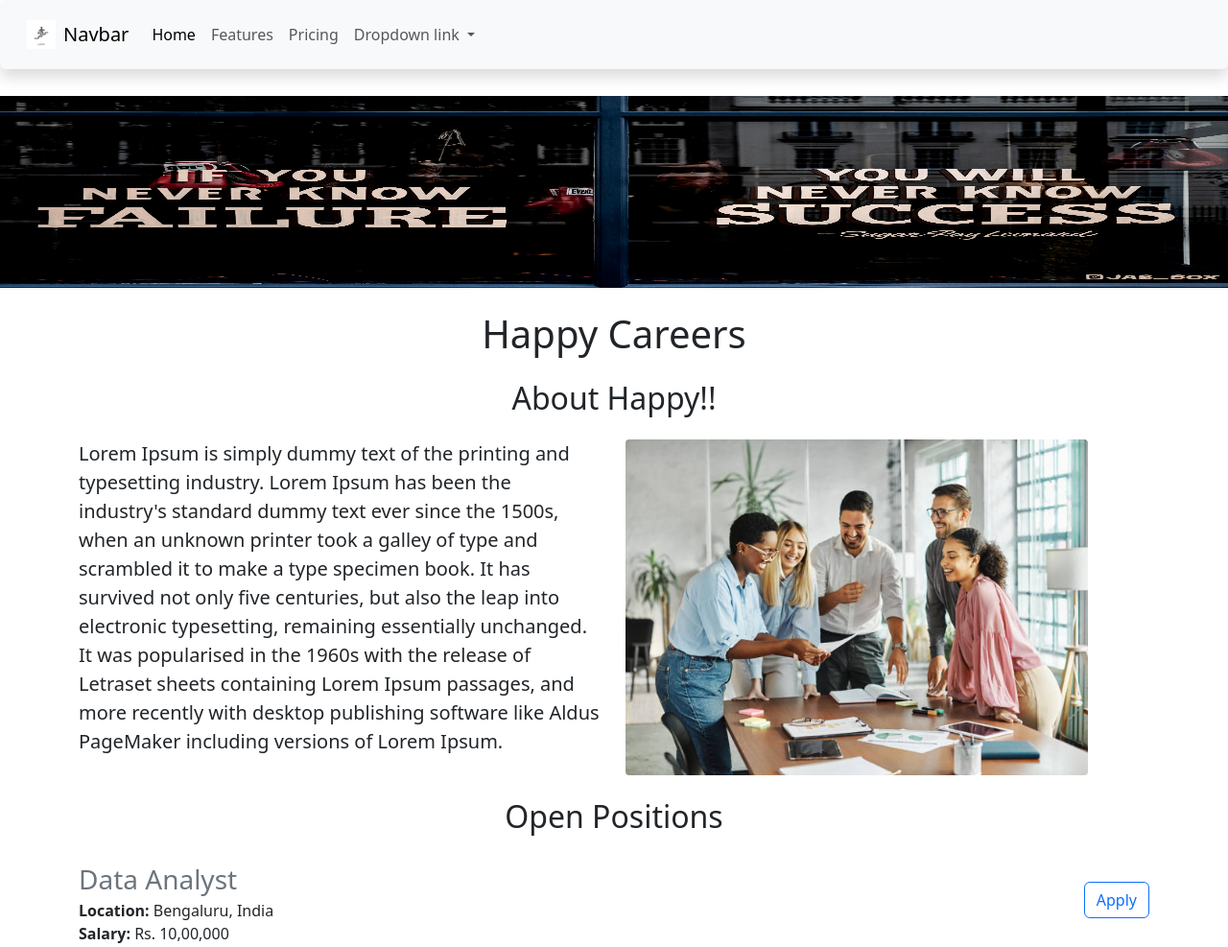
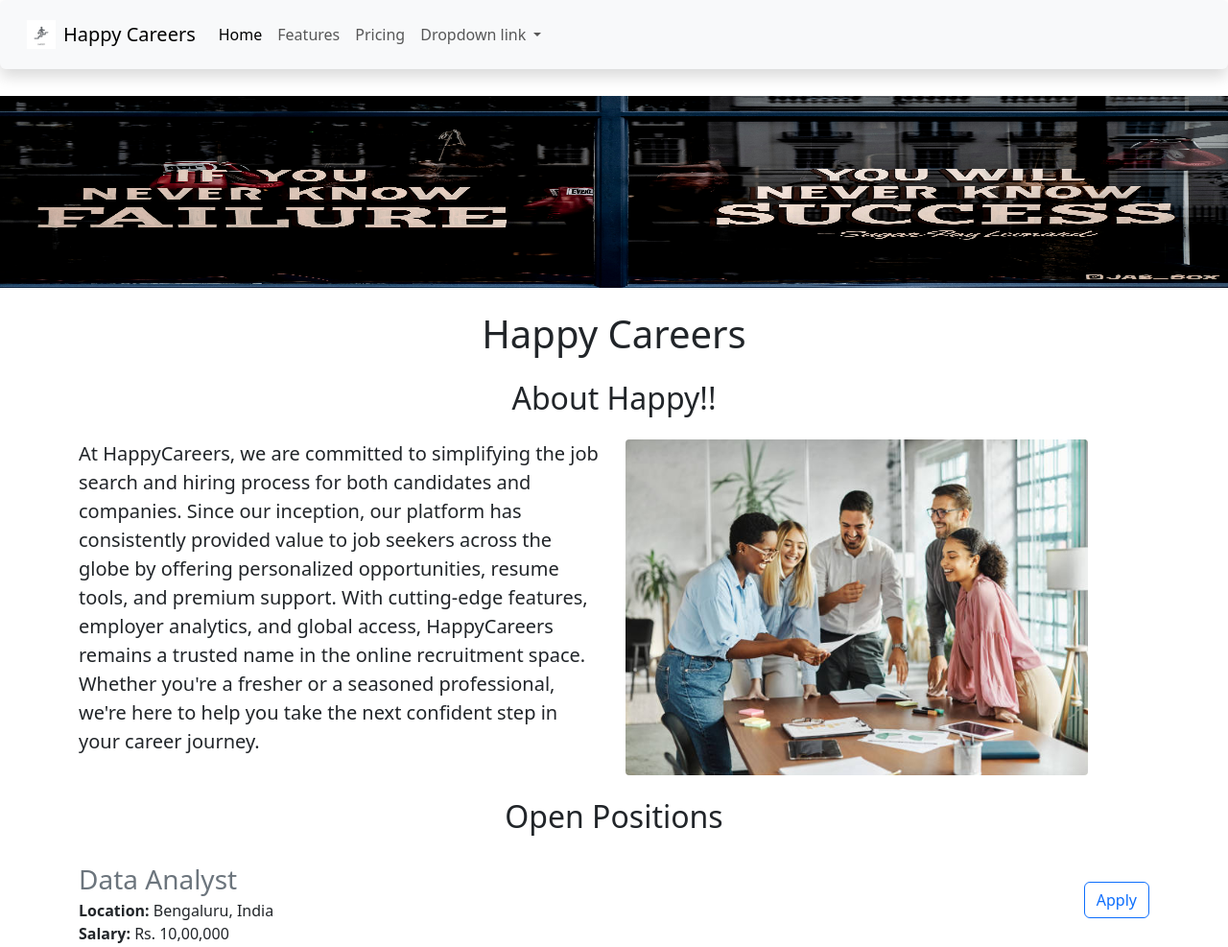
Before and after one commit to nithikaa-sj/flask-career-website-v2, a Flask app: page / in a window 1280 px wide. Shown: the top 987 px of the page at 96% size. Run offline with Flask 3, Linux system fonts and the light colour scheme.

Commit message:
A few changes

```diff
--- a/templates/home.html
+++ b/templates/home.html
@@ -40,7 +40,7 @@
      <h2 class="text-center mt-4 mb-4">About Happy!!</h2>
        <div class="row">
           <div class="col-md-6">
-     <p class="blockquote">Lorem Ipsum is simply dummy text of the printing and typesetting industry. Lorem Ipsum has been the industry's standard dummy text ever since the 1500s, when an unknown printer took a galley of type and scrambled it to make a type specimen book. It has survived not only five centuries, but also the leap into electronic typesetting, remaining essentially unchanged. It was popularised in the 1960s with the release of Letraset sheets containing Lorem Ipsum passages, and more recently with desktop publishing software like Aldus PageMaker including versions of Lorem Ipsum.</p>
+     <p class="blockquote">At HappyCareers, we are committed to simplifying the job search and hiring process for both candidates and companies. Since our inception, our platform has consistently provided value to job seekers across the globe by offering personalized opportunities, resume tools, and premium support. With cutting-edge features, employer analytics, and global access, HappyCareers remains a trusted name in the online recruitment space. Whether you're a fresher or a seasoned professional, we're here to help you take the next confident step in your career journey.</p>
        </div>
        <div class="d-none d-md-block col-md-6">
          <img src="/static/people.jpg" style="height:350px;border-radius:4px;">
--- a/templates/nav.html
+++ b/templates/nav.html
@@ -2,7 +2,7 @@
   <div class="container-fluid">
     <a class="navbar-brand d-flex align-items-center" href="#">
       <img src="/static/career-icon.webp" alt="Logo" width="30" height="30" class="me-2">
-      Navbar
+      Happy Careers
     </a>
 
     <button class="navbar-toggler" type="button" data-bs-toggle="collapse" data-bs-target="#navbarNavDropdown" aria-controls="navbarNavDropdown" aria-expanded="false" aria-label="Toggle navigation">
```
